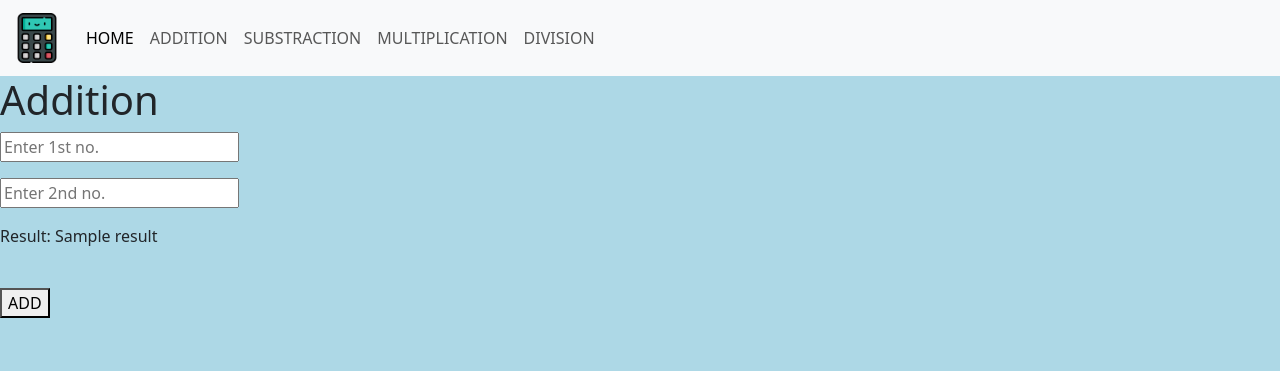
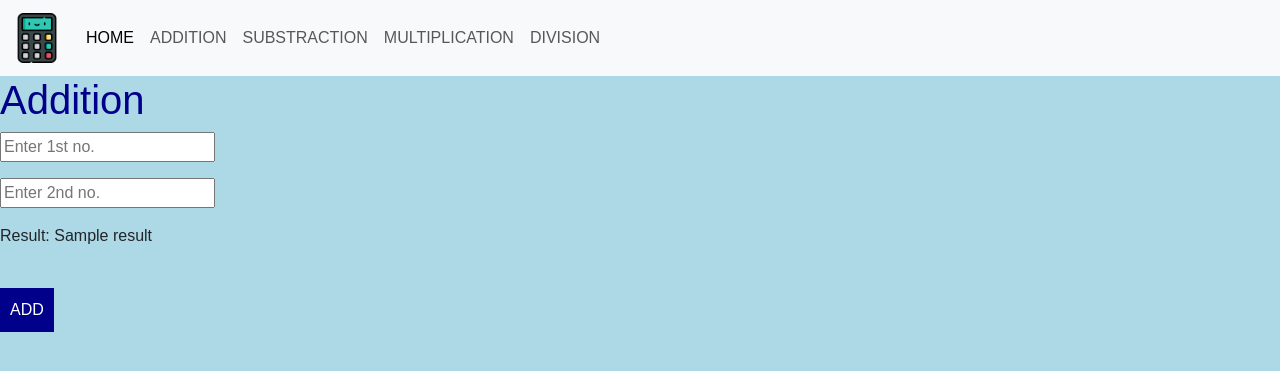
Before and after one commit to Aritra-Pal2006/calcu, a Flask app: template templates/addition.html in a window 1280 px wide. Shown: the top 371 px of the page. Run offline with Flask 3, Linux system fonts and the light colour scheme; the template is opened without the code that fills it: most values are stand-ins (such as "Sample title", 1, 10 or a date in 2020).

Commit message:
created addition css

```diff
--- /dev/null
+++ b/static/addition.css
@@ -0,0 +1,20 @@
+body {
+    background-color: lightblue;
+    font-family: Arial, sans-serif;
+}
+
+h1 {
+    color: darkblue;
+}
+
+button {
+    background-color: darkblue;
+    color: white;
+    padding: 10px;
+    border: none;
+    cursor: pointer;
+}
+
+button:hover {
+    background-color: navy;
+}
--- a/templates/addition.html
+++ b/templates/addition.html
@@ -1,14 +1,16 @@
 {% extends "index.html" %}
 
+{% block extra_css %}
+    <link rel="stylesheet" href="{{ url_for('static', filename='addition.css') }}">
+{% endblock %}
+
+
 {% block main %}
-<form action="/addition" method="post">
+<form id="additionForm" action="/addition" method="post">
     <!-- <h1>Addition</h1> -->
     <!-- background-color: ; -->
-    <style>
-        body {
-          background-color: lightblue;
-        }
-        </style>
+
+
     <h1 >Addition</h1>
     <!-- p.dashed {border-style: dashed;} -->
 
--- a/templates/index.html
+++ b/templates/index.html
@@ -5,6 +5,8 @@
     <meta name="viewport" content="width=device-width, initial-scale=1">
     <title>Bootstrap demo</title>
     <link href="https://cdn.jsdelivr.net/npm/bootstrap@5.3.3/dist/css/bootstrap.min.css" rel="stylesheet" integrity="sha384-QWTKZyjpPEjISv5WaRU9OFeRpok6YctnYmDr5pNlyT2bRjXh0JMhjY6hW+ALEwIH" crossorigin="anonymous">
+    <link rel="stylesheet" href="url_for('static', filename='style.css')">
+    {% block extra_css %} {% endblock %}
   </head>
   <body>
 
```
Also changed, not shown: templates/home.html (added).
